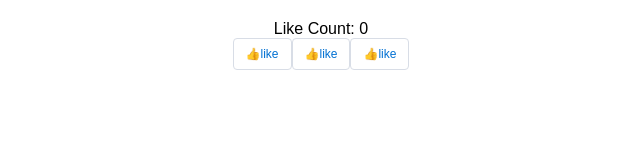
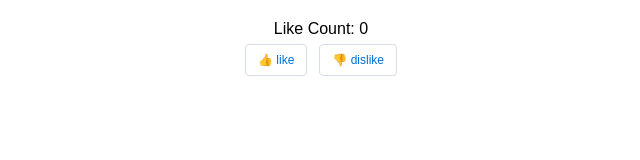
Before and after one commit to dogrod/react-typescript-starter, a React (Create React App) app: page / in a window 1280 px wide. Shown: the top 160 px of the page, without its empty margins (319-959 px from the left). Built offline with nearby package versions, Linux system fonts and the light colour scheme.

Commit message:
feat: dispart like button to two button

```diff
--- a/src/views/index/index.tsx
+++ b/src/views/index/index.tsx
@@ -35,8 +35,6 @@ class Index extends React.Component<{}, {}> {
           Like Count: {this.state.liked}
         </div>
         <LikeButton add={this.handleClickAdd} minus={this.handleClickCancel}/>
-        <LikeButton add={this.handleClickAdd} minus={this.handleClickCancel}/>
-        <LikeButton add={this.handleClickAdd} minus={this.handleClickCancel}/>
       </div>
     )
   }
--- a/src/views/like-button/like-button.css
+++ b/src/views/like-button/like-button.css
@@ -2,6 +2,7 @@
   position: relative;
   display: inline-block;
   padding: 0 1em;
+  margin: 0.5em;
   line-height: 1.875rem;
 
   background: transparent;
--- a/src/views/like-button/like-button.tsx
+++ b/src/views/like-button/like-button.tsx
@@ -23,26 +23,22 @@ export default class LikeButton extends React.Component<Props, State> {
 
   render() {
     return (
-      <button className="like-button" onClick={this.handleClickLikeButton}>
-        👍
-        {this.state.isLiked
-          ? 'cancel'
-          : 'like'
-        }
-      </button>
+      <div>
+        <button className="like-button" onClick={this.handleClickLike}>
+          👍 like
+        </button>
+        <button className="like-button" onClick={this.handleClickDislike}>
+          👎 dislike
+        </button>
+      </div>
     )
   }
 
-  private handleClickLikeButton = () => {
-    this.setState((prevState: State): State => {
-      if (!prevState.isLiked) {
-        this.props.add()
-      } else {
-        this.props.minus()
-      }
-      return {
-        isLiked: !prevState.isLiked
-      }
-    })
+  private handleClickLike = () => {
+    this.props.add()
+  }
+
+  private handleClickDislike = () => {
+    this.props.minus()
   }
 }
```
